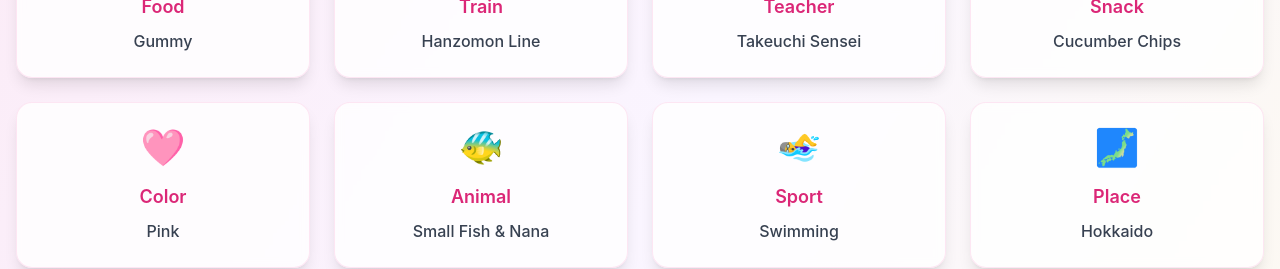
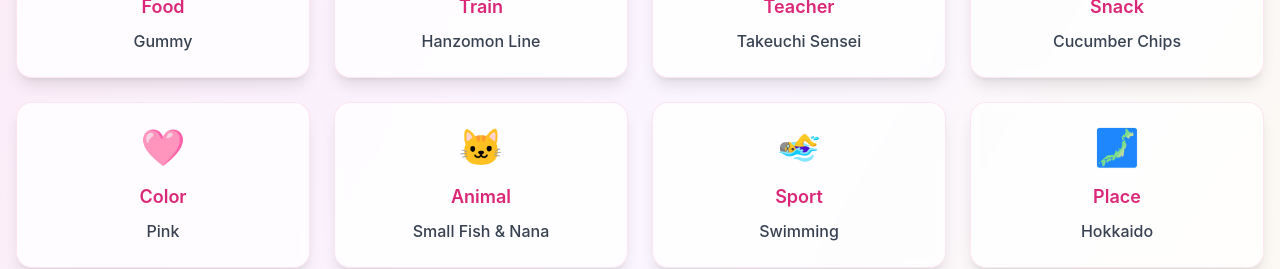
Before and after one commit to ukei930/mysite, a Next.js app: page /en/hobbies in a window 1280 px wide. Shown: the part 860-1129 px from the top of the page. Built offline with nearby package versions, Linux system fonts and the light colour scheme.

Commit message:
Update hobby icons and add viewHobbies string in Chinese localization

```diff
--- a/src/data/hobbies.ts
+++ b/src/data/hobbies.ts
@@ -8,7 +8,7 @@
       { category: "先生", item: "竹内先生", icon: "👨‍🏫" },
       { category: "お菓子", item: "きゅうりのチップス", icon: "🥒" },
       { category: "色", item: "ピンク", icon: "🩷" },
-      { category: "動物", item: "小魚と七七", icon: "🐠" },
+      { category: "動物", item: "小魚と七七", icon: "🐱" },
       { category: "スポーツ", item: "水泳", icon: "🏊‍♀️" },
       { category: "場所", item: "北海道", icon: "🗾" },
       { category: "お酒", item: "ラム", icon: "🥃" },
@@ -25,7 +25,7 @@
       { category: "Teacher", item: "Takeuchi Sensei", icon: "👨‍🏫" },
       { category: "Snack", item: "Cucumber Chips", icon: "🥒" },
       { category: "Color", item: "Pink", icon: "🩷" },
-      { category: "Animal", item: "Small Fish & Nana", icon: "🐠" },
+      { category: "Animal", item: "Small Fish & Nana", icon: "🐱" },
       { category: "Sport", item: "Swimming", icon: "🏊‍♀️" },
       { category: "Place", item: "Hokkaido", icon: "🗾" },
       { category: "Drink", item: "Rum", icon: "🥃" },
@@ -42,7 +42,7 @@
       { category: "老师", item: "竹内老师", icon: "👨‍🏫" },
       { category: "零食", item: "黄瓜片", icon: "🥒" },
       { category: "颜色", item: "粉色", icon: "🩷" },
-      { category: "动物", item: "小鱼和七七", icon: "🐠" },
+      { category: "动物", item: "小鱼和七七", icon: "🐱" },
       { category: "运动", item: "游泳", icon: "🏊‍♀️" },
       { category: "地方", item: "北海道", icon: "🗾" },
       { category: "酒类", item: "朗姆酒", icon: "🥃" },
--- a/src/messages/zh.json
+++ b/src/messages/zh.json
@@ -56,6 +56,7 @@
     "otherPages": "也去看看其他页面吧！ 💕",
     "backToHome": "返回首页 🏠",
     "viewProfile": "查看个人资料 👤",
+    "viewHobbies": "查看兴趣爱好 🎀",
     "categories": {
       "food": "食物",
       "train": "电车",
```
